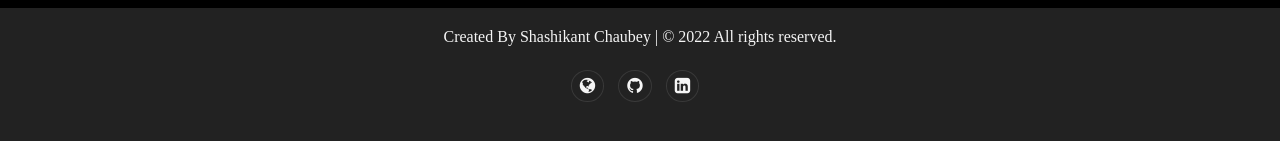
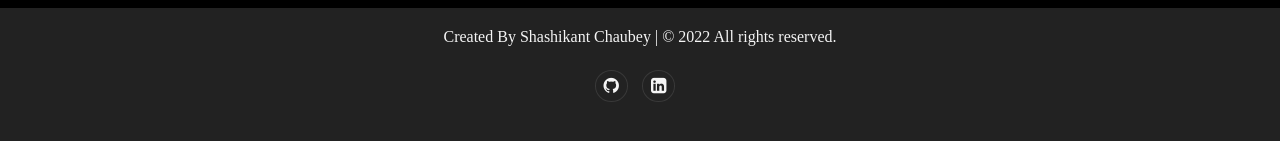
Before and after one commit to shashikantchaubey/Tourism-Website, a plain HTML site: page index.html in a window 1280 px wide. Shown: the part 4646-4787 px from the top of the page. Drawn offline with nearby package versions, Linux system fonts and the light colour scheme; a script that the page names is missing; a web font is replaced by a local one.

Commit message:
Update index.html

```diff
--- a/index.html
+++ b/index.html
@@ -338,9 +338,9 @@
         <span>Created By Shashikant Chaubey | &#169 2022 All rights reserved.</span>
         <div class="social">
             <li>
-                <a href="https://pritam-sarbajna-portfolio.netlify.app/" target="_blank" rel="noreferrer"><i class="fa fa-globe"></i></a>
-                <a href="https://github.com/PritamSarbajna" target="_blank" rel="noreferrer"><i class="fa fa-github"></i></a>
-                <a href="https://www.linkedin.com/in/pritam-sarbajna-74945821b/" target="_blank" rel="noreferrer"><i class="fa fa-linkedin-square"></i></a>
+
+                <a href="https://github.com/shashikantchaubey" target="_blank" rel="noreferrer"><i class="fa fa-github"></i></a>
+                <a href="https://www.linkedin.com/in/shashikantchaubey/" target="_blank" rel="noreferrer"><i class="fa fa-linkedin-square"></i></a>
             </li>
         </div>
     </section>
```
